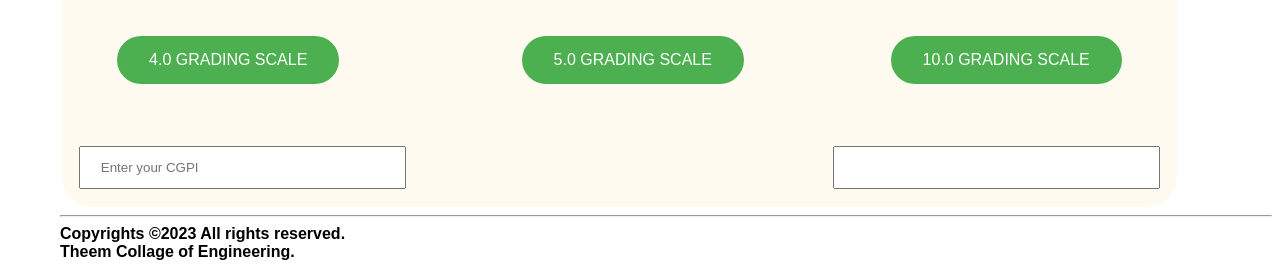
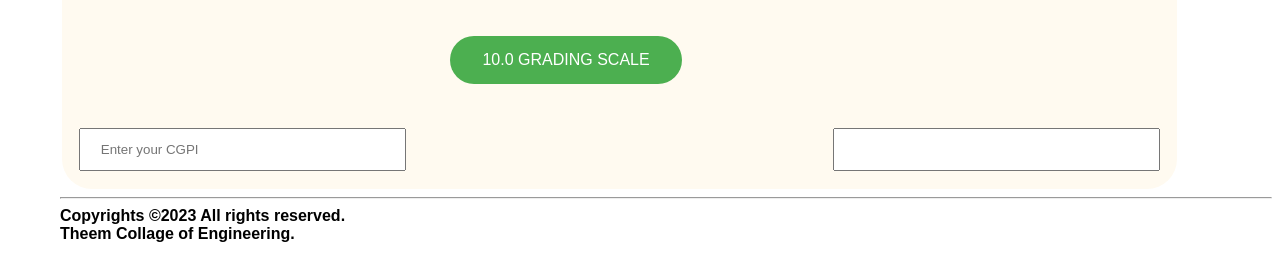
Before and after one commit to khansajid07/cgpi_to_percentage, a plain HTML site: page index.html in a window 1280 px wide. Shown: the part 1256-1525 px from the top of the page. Drawn offline with Linux system fonts and the light colour scheme.

Commit message:
Update index.html

```diff
--- a/index.html
+++ b/index.html
@@ -95,8 +95,6 @@ Curious about the process of calculating your percentage from CGPA? CGPI to perc
 <center>
 	<b><h1>Convert CGPI to Percentage</h1></b><br>
 <form method="get">
-	<button onClick="grade4()" class="button">4.0 GRADING SCALE</button>&nbsp;&nbsp;&nbsp;&nbsp;&nbsp;&nbsp;&nbsp;&nbsp;&nbsp;&nbsp;&nbsp;&nbsp;&nbsp;&nbsp;&nbsp;&nbsp;&nbsp;&nbsp;&nbsp;&nbsp;&nbsp;&nbsp;&nbsp;&nbsp;&nbsp;&nbsp;&nbsp;&nbsp;&nbsp;&nbsp;&nbsp;&nbsp;&nbsp;&nbsp;&nbsp;&nbsp;&nbsp;&nbsp;&nbsp;&nbsp;
-	<button onClick="grade5()" class="button">5.0 GRADING SCALE</button>&nbsp;&nbsp;&nbsp;&nbsp;&nbsp;&nbsp;&nbsp;&nbsp;&nbsp;&nbsp;&nbsp;&nbsp;&nbsp;&nbsp;&nbsp;&nbsp;&nbsp;&nbsp;&nbsp;&nbsp;&nbsp;&nbsp;&nbsp;&nbsp;&nbsp;&nbsp;&nbsp;&nbsp;&nbsp;&nbsp;&nbsp;&nbsp;
 	<button onClick="grade10()" class="button">10.0 GRADING SCALE</button>&nbsp;&nbsp;&nbsp;&nbsp;&nbsp;&nbsp;&nbsp;&nbsp;&nbsp;&nbsp;&nbsp;&nbsp;&nbsp;&nbsp;&nbsp;&nbsp;&nbsp;&nbsp;&nbsp;&nbsp;&nbsp;&nbsp;&nbsp;&nbsp;<br><br>
 	<br><input type="textbox" placeholder="Enter your CGPI" id="usergrade" name="cgpi">
 	&nbsp;&nbsp;&nbsp;&nbsp;&nbsp;&nbsp;&nbsp;&nbsp;&nbsp;&nbsp;&nbsp;&nbsp;&nbsp;&nbsp;&nbsp;&nbsp;&nbsp;&nbsp;&nbsp;&nbsp;&nbsp;&nbsp;&nbsp;&nbsp;&nbsp;&nbsp;&nbsp;&nbsp;&nbsp;&nbsp;&nbsp;&nbsp;&nbsp;&nbsp;&nbsp;&nbsp;&nbsp;&nbsp;&nbsp;&nbsp;&nbsp;&nbsp;&nbsp;&nbsp;&nbsp;&nbsp;&nbsp;&nbsp;&nbsp;&nbsp;&nbsp;&nbsp;&nbsp;&nbsp;&nbsp;&nbsp;&nbsp;&nbsp;&nbsp;&nbsp;&nbsp;&nbsp;&nbsp;&nbsp;&nbsp;&nbsp;&nbsp;&nbsp;&nbsp;&nbsp;&nbsp;&nbsp;&nbsp;&nbsp;&nbsp;&nbsp;&nbsp;&nbsp;&nbsp;&nbsp;&nbsp;&nbsp;&nbsp;&nbsp;&nbsp;&nbsp;&nbsp;&nbsp;&nbsp;&nbsp;&nbsp;&nbsp;&nbsp;&nbsp;
```
